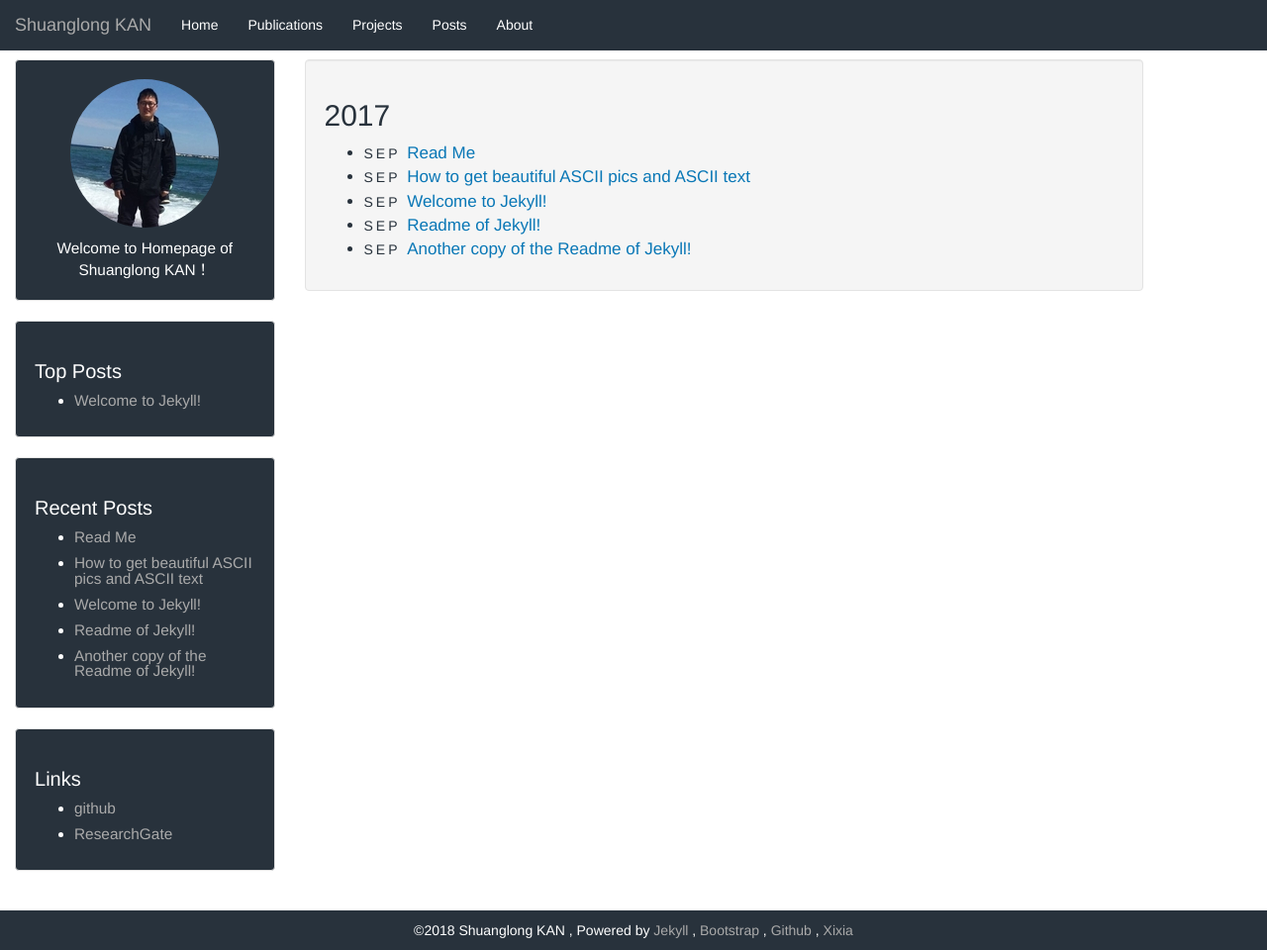
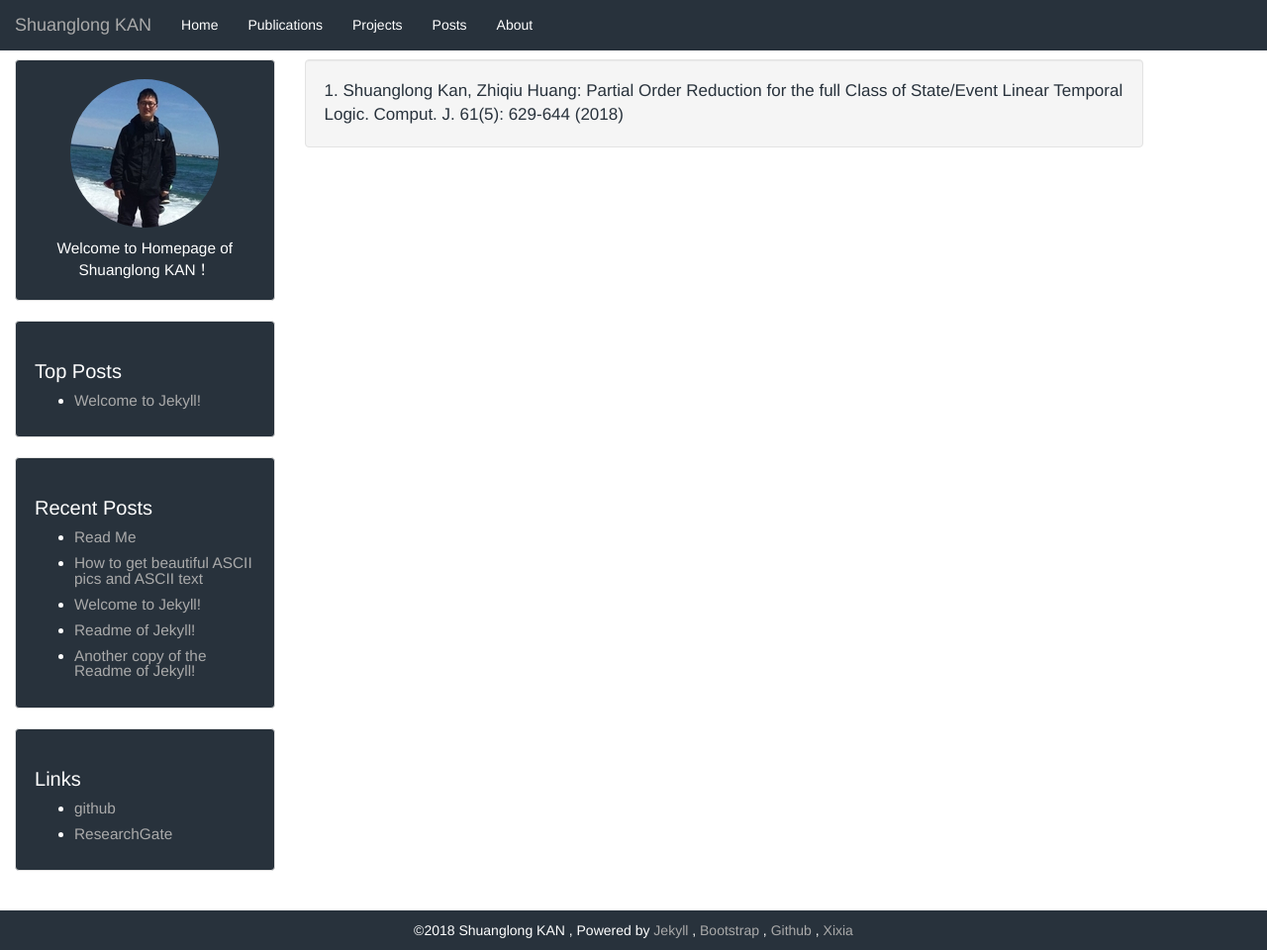
Before and after one commit to ShlKan/kanshuanglong.github.io, a Jekyll site: the page built from archive.html, in a window 1280 px wide and 960 px high. Shown: the whole window at 99% size. Built offline with Jekyll 4.4.1, drawn with Linux system fonts in a browser that asks for light colours.

Commit message:
Update archive.html

```diff
--- a/archive.html
+++ b/archive.html
@@ -3,22 +3,5 @@ layout: default
 ---
 
 <div class="well article">
-{%for post in site.posts %}
-    {% unless post.next %}
-        <h2>{{ post.date | date: '%Y' }}</h2>
-        <ul>
-    {% else %}
-        {% capture year %}{{ post.date | date: '%Y' }}{% endcapture %}
-        {% capture nyear %}{{ post.next.date | date: '%Y' }}{% endcapture %}
-        {% if year != nyear %}
-            </ul>
-            <h1>{{ post.date | date: '%Y' }}</h1>
-            <ul>
-        {% endif %}
-    {% endunless %}
-    <li><span class="post-date">
-        {% assign date_format = site.date_format.archive %}
-        {{ post.date | date: date_format }} </span><a href="{{ site.baseurl}}{{ post.url }}">{{ post.title }}</a></li>
-{% endfor %}
-</ul>
+1. Shuanglong Kan, Zhiqiu Huang: Partial Order Reduction for the full Class of State/Event Linear Temporal Logic. Comput. J. 61(5): 629-644 (2018)
 </div>
```
